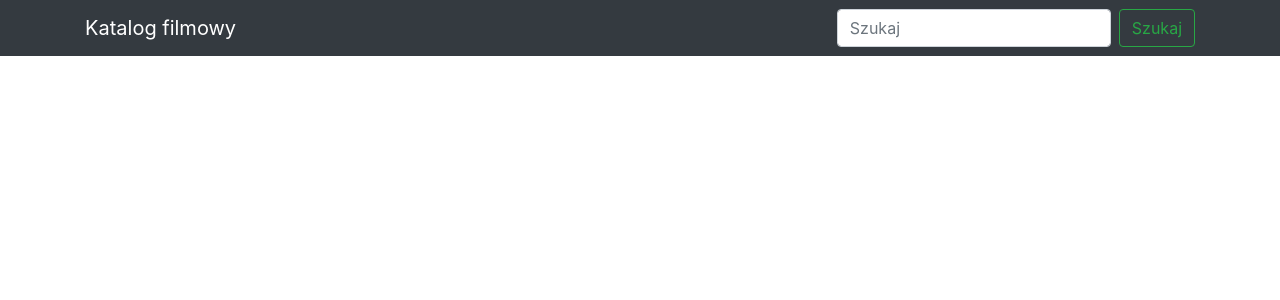
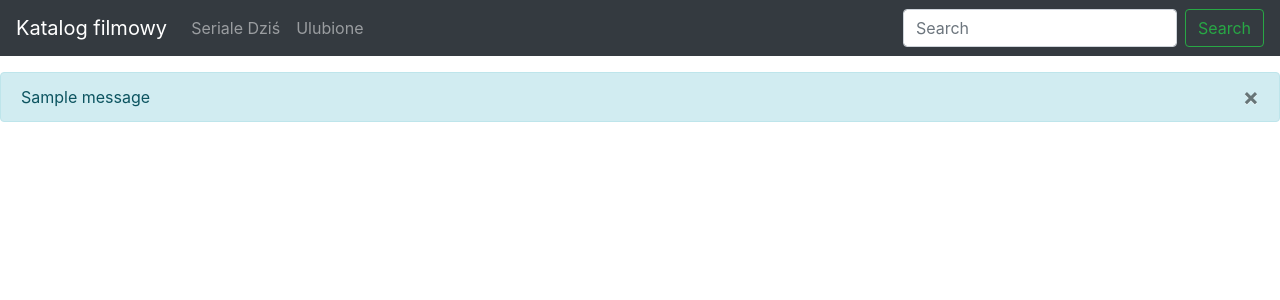
Before and after one commit to AdamWaw82/movies_catalogue, a Flask app: template templates/index.html in a window 1280 px wide. Shown: the top 300 px of the page. Run offline with Flask 3, Linux system fonts and the light colour scheme; the template is opened without the code that fills it, so the values that code supplies are empty; one stand-in notice (Sample message) is shown; some libraries are stand-ins or nearby versions.

Commit message:
Add favorites module

```diff
--- a/main.py
+++ b/main.py
@@ -1,12 +1,12 @@
-import json
-
-from flask import Flask, render_template, request
+from flask import Flask, render_template, request, redirect, url_for, flash
 
 from movies_catalogue import tmdb_client
 from movies_catalogue.tmdb_client import get_movies, get_single_movie, get_single_movie_cast, get_random_image, \
-    get_list, search_movie
+    get_list, search_movie, get_today
 
 app = Flask(__name__)
+app.secret_key = b'my-secret'
+FAVORITES = []
 
 
 @app.route('/')
@@ -30,8 +30,36 @@ def movie_details(movie_id):
 def search():
     search_query = request.args.get("q", "")
     movies = search_movie(search_query)['results']
-    print(movies)
     return render_template("search.html", movies=movies, search_query=search_query)
+
+
+@app.route("/today")
+def today():
+    import datetime
+    movies = get_today()['results']
+    curr_date = datetime.date.today()
+    return render_template("today.html", movies=movies, today=curr_date)
+
+
+@app.route("/favorites/add", methods=['POST'])
+def add_to_favorites():
+    data = request.form
+    movie_id = data.get('movie_id')
+    movie_title = data.get('movie_title')
+    if movie_id:
+        FAVORITES.append(movie_id)
+    flash(f'Dodano film {movie_title} do ulubionych!')
+    return redirect(url_for('homepage'))
+
+
+@app.route("/favorites", methods=['GET'])
+def show_favorites():
+    movies = []
+    for movie_id in FAVORITES:
+        movies.append(get_single_movie(movie_id))
+
+    return render_template("favorites.html", movies=movies)
+
 
 @app.context_processor
 def utility_processor():
--- a/templates/homepage.html
+++ b/templates/homepage.html
@@ -30,7 +30,13 @@
            </div>
            <div class="card-footer text-center">
                <a href="{{ url_for('movie_details', movie_id=movie.id) }}">Pokaż więcej</a>
+               <form method="POST" action="{{ url_for('add_to_favorites') }}" class="d-inline-flex">
+                <input type="hidden" name="movie_title" value="{{ movie.title }}">
+                <input type="hidden" name="movie_id" value="{{ movie.id }}">
+                   <button type='submit' class="btn fa-regular fa-heart"></button>
+              </form>
            </div>
+
        </div>
    </div>
    {% endfor %}
--- a/templates/index.html
+++ b/templates/index.html
@@ -10,41 +10,49 @@
         <link rel="icon" type="image/x-icon" href="assets/favicon.ico" />
         <!-- Core theme CSS (includes Bootstrap)-->
         <link rel="stylesheet" href="https://cdn.jsdelivr.net/npm/bootstrap@4.6.2/dist/css/bootstrap.min.css" integrity="sha384-xOolHFLEh07PJGoPkLv1IbcEPTNtaed2xpHsD9ESMhqIYd0nLMwNLD69Npy4HI+N" crossorigin="anonymous">
+        <link rel="stylesheet" href="https://cdnjs.cloudflare.com/ajax/libs/font-awesome/6.6.0/css/all.min.css">
+
     </head>
     <body>
-        <!-- Responsive navbar-->
         <nav class="navbar navbar-expand-lg navbar-dark bg-dark">
-            <div class="container">
         <a class="navbar-brand" href="{{ url_for('homepage') }}">Katalog filmowy</a>
-                <button class="navbar-toggler" type="button" data-bs-toggle="collapse" data-bs-target="#navbarSupportedContent" aria-controls="navbarSupportedContent" aria-expanded="false" aria-label="Toggle navigation"><span class="navbar-toggler-icon"></span></button>
-                <form class="form-inline" action="/search" method="GET">
-                    <input class="form-control mr-sm-2" type="text" value="{% if search_query %}{{ search_query }}{% endif %}" placeholder="Szukaj" aria-label="Search" name="q">
-                    <button class="btn btn-outline-success" type="submit">Szukaj</button>
-                </form>
+        <button class="navbar-toggler" type="button" data-toggle="collapse" data-target="#navbarSupportedContent" aria-controls="navbarSupportedContent" aria-expanded="false" aria-label="Toggle navigation">
+            <span class="navbar-toggler-icon"></span>
+        </button>
 
-
-                <!-- <div class="collapse navbar-collapse" id="navbarSupportedContent">
-                    <ul class="navbar-nav ms-auto mb-2 mb-lg-0">
-                        <li class="nav-item"><a class="nav-link active" aria-current="page" href="#">Home</a></li>
-                        <li class="nav-item"><a class="nav-link" href="#">Link</a></li>
-                        <li class="nav-item dropdown">
-                            <a class="nav-link dropdown-toggle" id="navbarDropdown" href="#" role="button" data-bs-toggle="dropdown" aria-expanded="false">Dropdown</a>
-                            <ul class="dropdown-menu dropdown-menu-end" aria-labelledby="navbarDropdown">
-                                <li><a class="dropdown-item" href="#">Action</a></li>
-                                <li><a class="dropdown-item" href="#">Another action</a></li>
-                                <li><hr class="dropdown-divider" /></li>
-                                <li><a class="dropdown-item" href="#">Something else here</a></li>
-                            </ul>
+        <div class="collapse navbar-collapse" id="navbarSupportedContent">
+            <ul class="navbar-nav mr-auto">
+                <li class="nav-item">
+                    <a class="nav-link" href="{{ url_for('today') }}">Seriale Dziś</a>
+                </li>
+                <li class="nav-item">
+                    <a class="nav-link" href="{{ url_for('show_favorites') }}">Ulubione</a>
                 </li>
             </ul>
-                </div> !-->
+            <form class="form-inline my-2 my-lg-0" action="/search">
+                <input class="form-control mr-sm-2" type="search" name='q' placeholder="Search" aria-label="Search">
+                <button class="btn btn-outline-success my-2 my-sm-0" type="submit">Search</button>
+            </form>
         </div>
 </nav>
+        {% with messages = get_flashed_messages() %}
+          {% if messages %}
+            {% for message in messages %}
+              <div class="alert alert-info mt-3" role="alert">
+                {{ message }}
+                <button type="button" class="close" data-dismiss="alert" aria-label="Close">
+                  <span aria-hidden="true">&times;</span>
+                </button>
+              </div>
+            {% endfor %}
+          {% endif %}
+        {% endwith %}
            <!-- Page Content -->
             <div class="container">
                 {% block content %}
                 {% endblock %}
             </div>
+
         <!-- Bootstrap core JS-->
         <script src="https://cdn.jsdelivr.net/npm/jquery@3.5.1/dist/jquery.slim.min.js" integrity="sha384-DfXdz2htPH0lsSSs5nCTpuj/zy4C+OGpamoFVy38MVBnE+IbbVYUew+OrCXaRkfj" crossorigin="anonymous"></script>
         <script src="https://cdn.jsdelivr.net/npm/bootstrap@4.6.2/dist/js/bootstrap.bundle.min.js" integrity="sha384-Fy6S3B9q64WdZWQUiU+q4/2Lc9npb8tCaSX9FK7E8HnRr0Jz8D6OP9dO5Vg3Q9ct" crossorigin="anonymous"></script>
```
Also changed, not shown: templates/favorites.html (added, +25 -0 lines), templates/today.html (added, +25 -0 lines), tmdb_client.py (+10 -1 lines). Lines whose indentation alone changed are shown as unchanged.
